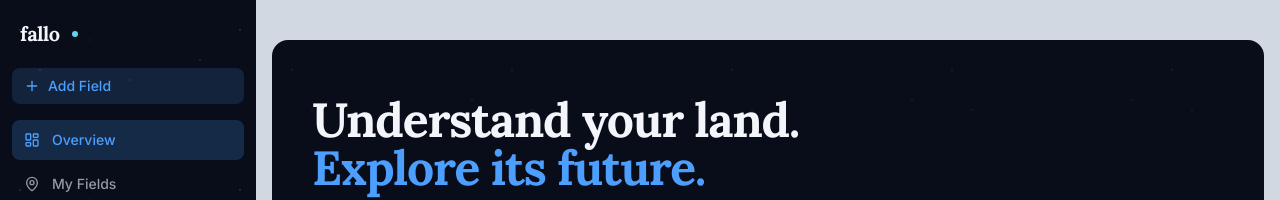
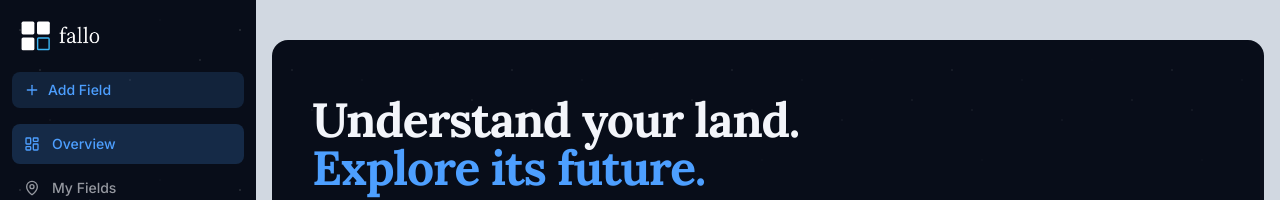
Before and after one commit to andrewcuber/fallo, a Next.js app: page / in a window 1280 px wide. Shown: the top 200 px of the page. Built offline with nearby package versions, Linux system fonts and the light colour scheme.

Commit message:
feat: integrate fallo logo into header

```diff
--- a/components/app-shell.tsx
+++ b/components/app-shell.tsx
@@ -1,6 +1,7 @@
 "use client";
 
 import { useState } from "react";
+import Image from "next/image";
 import Link from "next/link";
 import { usePathname } from "next/navigation";
 import { useField } from "@/components/providers";
@@ -100,10 +101,20 @@ export function AppShell({ children }: { children: React.ReactNode }) {
       {/* Desktop Sidebar */}
       <aside className="hidden lg:flex w-64 flex-col bg-space text-offwhite fixed inset-y-0 left-0 z-40 starfield">
         <div className="flex items-center gap-2 px-5 py-5">
-          <span className="text-xl font-serif font-bold tracking-tight text-offwhite">
-            fallo
-          </span>
-          <span className="ml-1 inline-flex h-1.5 w-1.5 rounded-full bg-cyan animate-pulse" />
+          <Link
+            href="/"
+            aria-label="fallo home"
+            className="inline-flex items-center focus:outline-none focus-visible:ring-2 focus-visible:ring-electric rounded-sm"
+          >
+            <Image
+              src="/fallo-logo.svg"
+              alt="fallo"
+              width={114}
+              height={45}
+              priority
+              className="h-8 w-auto object-contain"
+            />
+          </Link>
         </div>
 
         <div className="px-3 pb-2">
@@ -157,9 +168,20 @@ export function AppShell({ children }: { children: React.ReactNode }) {
       {/* Mobile Header */}
       <div className="lg:hidden fixed top-0 inset-x-0 z-40 bg-space text-offwhite border-b border-offwhite/10">
         <div className="flex items-center justify-between px-4 py-3">
-          <span className="text-lg font-serif font-bold tracking-tight text-offwhite">
-            fallo
-          </span>
+          <Link
+            href="/"
+            aria-label="fallo home"
+            className="inline-flex items-center focus:outline-none focus-visible:ring-2 focus-visible:ring-electric rounded-sm"
+          >
+            <Image
+              src="/fallo-logo.svg"
+              alt="fallo"
+              width={114}
+              height={45}
+              priority
+              className="h-7 w-auto object-contain"
+            />
+          </Link>
           <button
             onClick={() => setMobileOpen(true)}
             className="inline-flex items-center justify-center rounded-md p-2 text-offwhite hover:bg-slate-blue transition-colors"
@@ -178,9 +200,20 @@ export function AppShell({ children }: { children: React.ReactNode }) {
           />
           <div className="relative z-10 w-72 max-w-[85vw] bg-space text-offwhite h-full shadow-xl flex flex-col starfield">
             <div className="flex items-center justify-between px-5 py-4 border-b border-offwhite/10">
-              <span className="text-xl font-serif font-bold tracking-tight text-offwhite">
-                fallo
-              </span>
+              <Link
+                href="/"
+                onClick={() => setMobileOpen(false)}
+                aria-label="fallo home"
+                className="inline-flex items-center focus:outline-none focus-visible:ring-2 focus-visible:ring-electric rounded-sm"
+              >
+                <Image
+                  src="/fallo-logo.svg"
+                  alt="fallo"
+                  width={114}
+                  height={45}
+                  className="h-7 w-auto object-contain"
+                />
+              </Link>
               <button
                 onClick={() => setMobileOpen(false)}
                 className="rounded-md p-2 text-offwhite hover:bg-slate-blue transition-colors"
```
Also changed, not shown: public/fallo-logo.svg (added).
